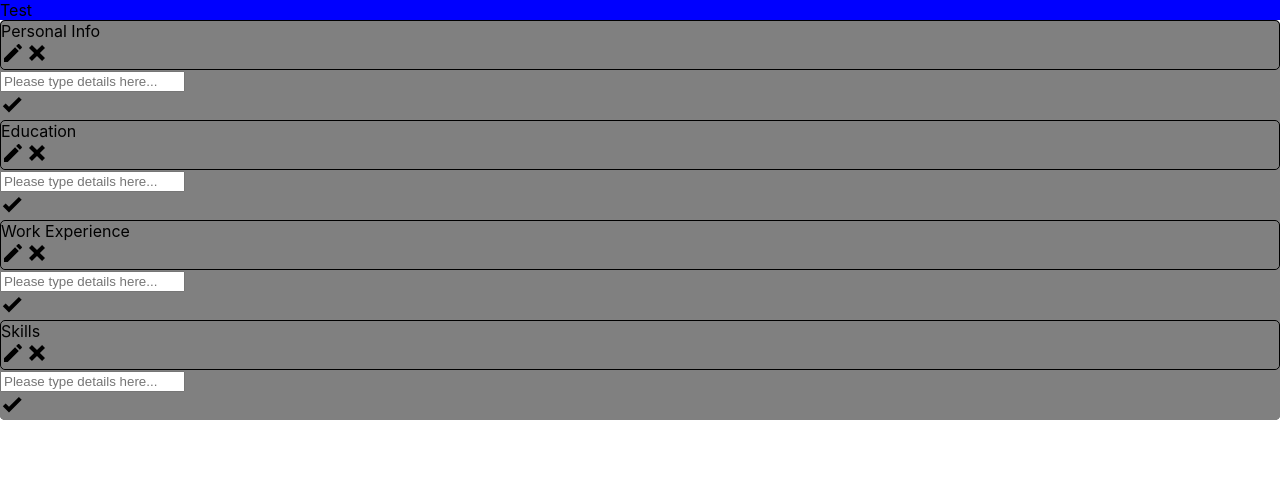
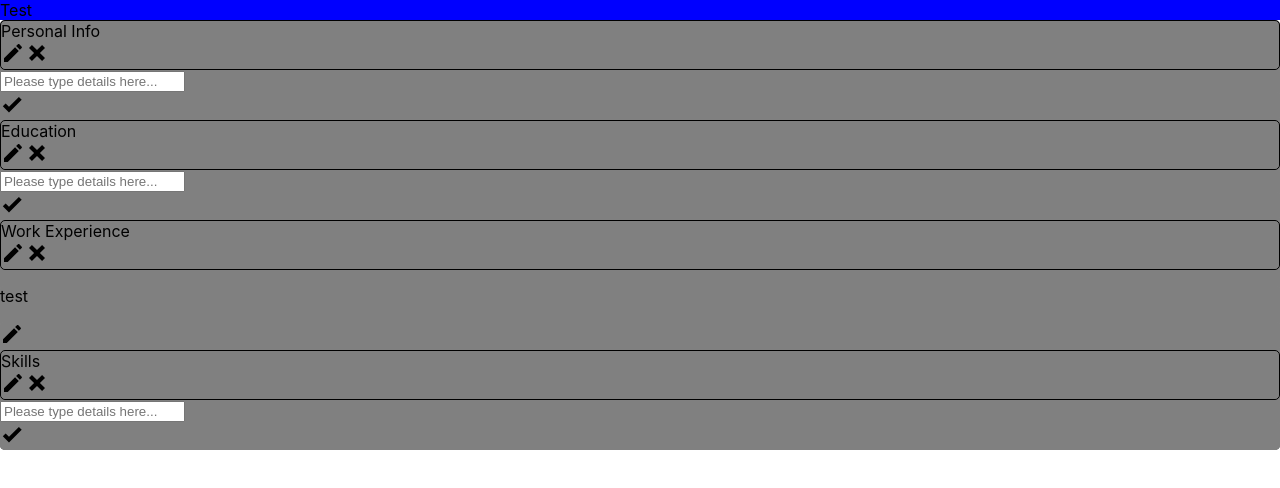
Before and after one commit to lukavelic/cv-project, a React (Create React App) app: page / in a window 1280 px wide. Shown: the top 488 px of the page. Built offline with nearby package versions, Linux system fonts and the light colour scheme.

Commit message:
Change input controls to recognize if editing

```diff
--- a/src/components/Cv.js
+++ b/src/components/Cv.js
@@ -13,21 +13,25 @@ class Cv extends React.Component {
                 {
                     title: 'Personal Info',
                     text: '',
+                    inEdit: true,
                     id: uniqid(),
                 },
                 {
                     title: 'Education',
                     text: '',
+                    inEdit: true,
                     id: uniqid(),
                 },
                 {
                     title: 'Work Experience',
-                    text: '',
+                    text: 'test',
+                    inEdit: false,
                     id: uniqid(),
                 },
                 {
                     title: 'Skills',
                     text: '',
+                    inEdit: true,
                     id: uniqid(),
                 },
             ],
@@ -47,7 +51,7 @@ class Cv extends React.Component {
                         return (
                             <Card>
                                 <Title text={section.title} id={section.id}/>
-                                <Description/>
+                                <Description text={section.text} inEdit={section.inEdit}/>
                             </Card>
                         )
                     })
--- a/src/components/InputControls.js
+++ b/src/components/InputControls.js
@@ -11,12 +11,21 @@ class InputControls extends React.Component {
     };
 
     render() {
-        if(this.props.isItAnInput) {
-            return (
-                <Card className='input'>
-                    <CheckButton className='button'/>
-                </Card>
-            );
+        if(this.props.description) {
+            if(this.props.inEdit) {
+                return (
+                    <Card className='input'>
+                        <CheckButton className='button'/>
+                    </Card>
+                );
+            } else {
+                return (
+                    <Card className='input'>
+                        <EditButton className='button'/>
+                    </Card>
+                );
+            }
+
         } else {
             return (
                 <Card className='input'>
--- a/src/components/UI/Description.js
+++ b/src/components/UI/Description.js
@@ -9,12 +9,23 @@ class Description extends React.Component {
     };
 
     render() {
-        return (
-            <Card>
-                <input type='text' placeholder="Please type details here..."/>
-                <InputControls isItAnInput={true}/>
-            </Card>
-        );
+        if(this.props.inEdit) {
+            return (
+                <Card>
+                    <input type='text' placeholder="Please type details here..." defaultValue={this.props.text ? this.props.text : ''}/>
+                    <InputControls description={true} inEdit={this.props.inEdit}/>
+                </Card>
+            );
+        } else {
+            return (
+                <Card>
+                    <p>
+                        {this.props.text}
+                    </p>
+                    <InputControls description={true} inEdit={this.props.inEdit}/>
+                </Card>
+            );
+        }
     };
 };
 
```
